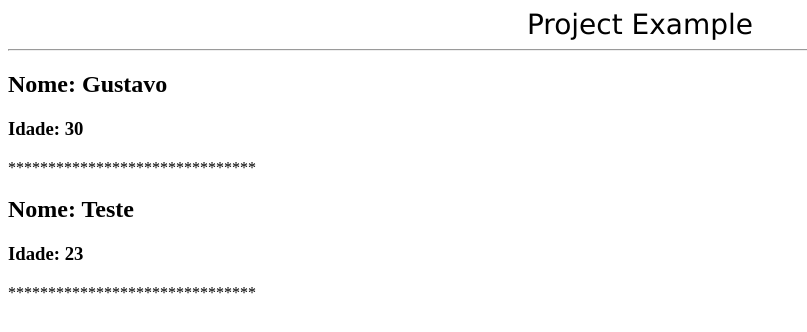
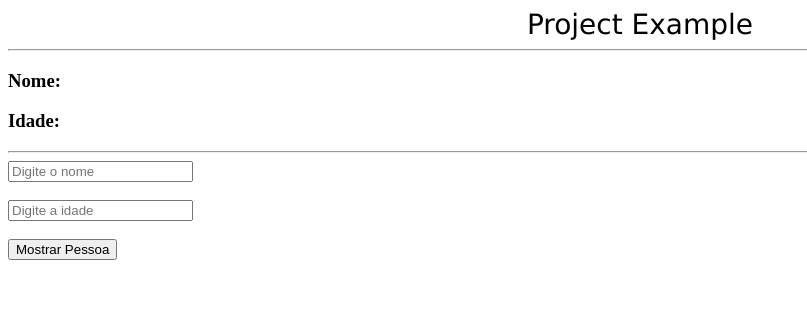
Before and after one commit to rockgustavo/reactexampleproject, a React (Vite) app: page / in a window 1280 px wide. Shown: the top 332 px of the page, without its empty margins (0-807 px from the left). Built offline with nearby package versions, Linux system fonts and the light colour scheme.

Commit message:
feat: exemplo useState

```diff
--- a/src/App.tsx
+++ b/src/App.tsx
@@ -1,12 +1,46 @@
+import { useState } from "react";
+
 import { Header } from "./components/header";
 import { Pessoa } from "./components/pessoa";
 
+interface InfoPessoa {
+  nome: string;
+  idade: string;
+}
+
 export default function App() {
+  const [pessoa, setPessoa] = useState<InfoPessoa>({ nome: "", idade: "" });
+
+  function mostrarPessoa() {
+    if (pessoa.nome.length == 0 || pessoa.idade.length == 0) {
+      alert("Preencha todos os campos");
+      return;
+    }
+    alert("Nome: " + pessoa.nome + "\nIdade: " + pessoa.idade);
+  }
+
   return (
     <div>
       <Header title="Project Example" />
-      <Pessoa nome="Gustavo" idade={30} />
-      <Pessoa nome="Teste" idade={23} />
+      <Pessoa nome={pessoa.nome} idade={pessoa.idade} />
+
+      <input
+        type="text"
+        placeholder="Digite o nome"
+        value={pessoa.nome || ""}
+        onChange={(e) => setPessoa({ ...pessoa, nome: e.target.value })}
+      />
+      <br />
+      <br />
+      <input
+        type="text"
+        placeholder="Digite a idade"
+        value={pessoa.idade || ""}
+        onChange={(e) => setPessoa({ ...pessoa, idade: e.target.value })}
+      />
+      <br />
+      <br />
+      <button onClick={mostrarPessoa}>Mostrar Pessoa</button>
     </div>
   );
 }
--- a/src/components/pessoa.tsx
+++ b/src/components/pessoa.tsx
@@ -1,14 +1,14 @@
 interface NomeProps {
-  nome: String;
-  idade: number;
+  nome: string;
+  idade: string;
 }
 
 export function Pessoa({ nome, idade }: NomeProps) {
   return (
     <div>
-      <h2>Nome: {nome}</h2>
+      <h3>Nome: {nome}</h3>
       <h3>Idade: {idade}</h3>
-      *******************************
+      <hr />
     </div>
   );
 }
```
